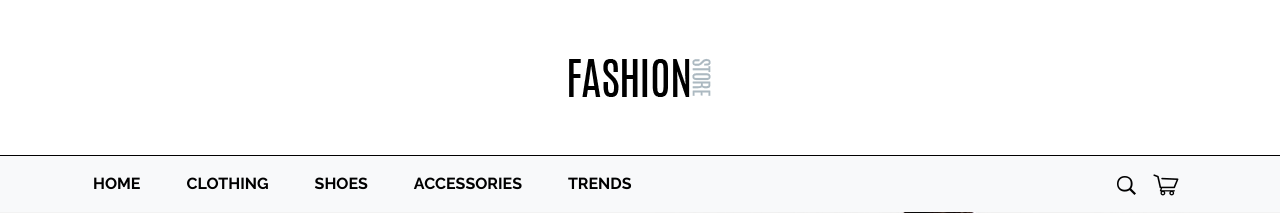
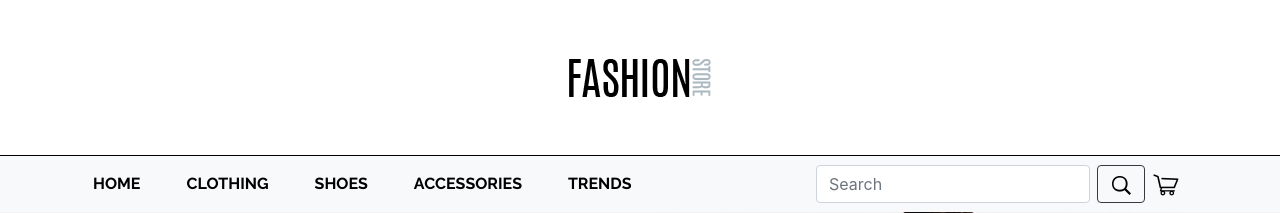
Before and after one commit to ashiqurrahmananik/E-commerce, a PHP site: page /index.php in a window 1280 px wide. Shown: the top 213 px of the page. Run offline with PHP 8.4, Linux system fonts and the light colour scheme; some libraries are stand-ins or nearby versions.

Commit message:
3rd update

```diff
--- a/header.php
+++ b/header.php
@@ -65,7 +65,9 @@
         </li>
       </ul>
       <form class="form-inline">
-        <a href=""><img src="img/search.png"></a>
+        <!--<a href=""><img src="img/search.png"></a>-->
+        <input class="form-control" type="search" placeholder="Search" aria-label="Search">
+        <button class="btn btn-outline-dark" type="submit" style="margin-left:7px;margin-right:7px;"><img src="img/search.png"></button>
         <a href="cart.php"><img src="img/cart.png"></a>
       </form>
     </div>
```
